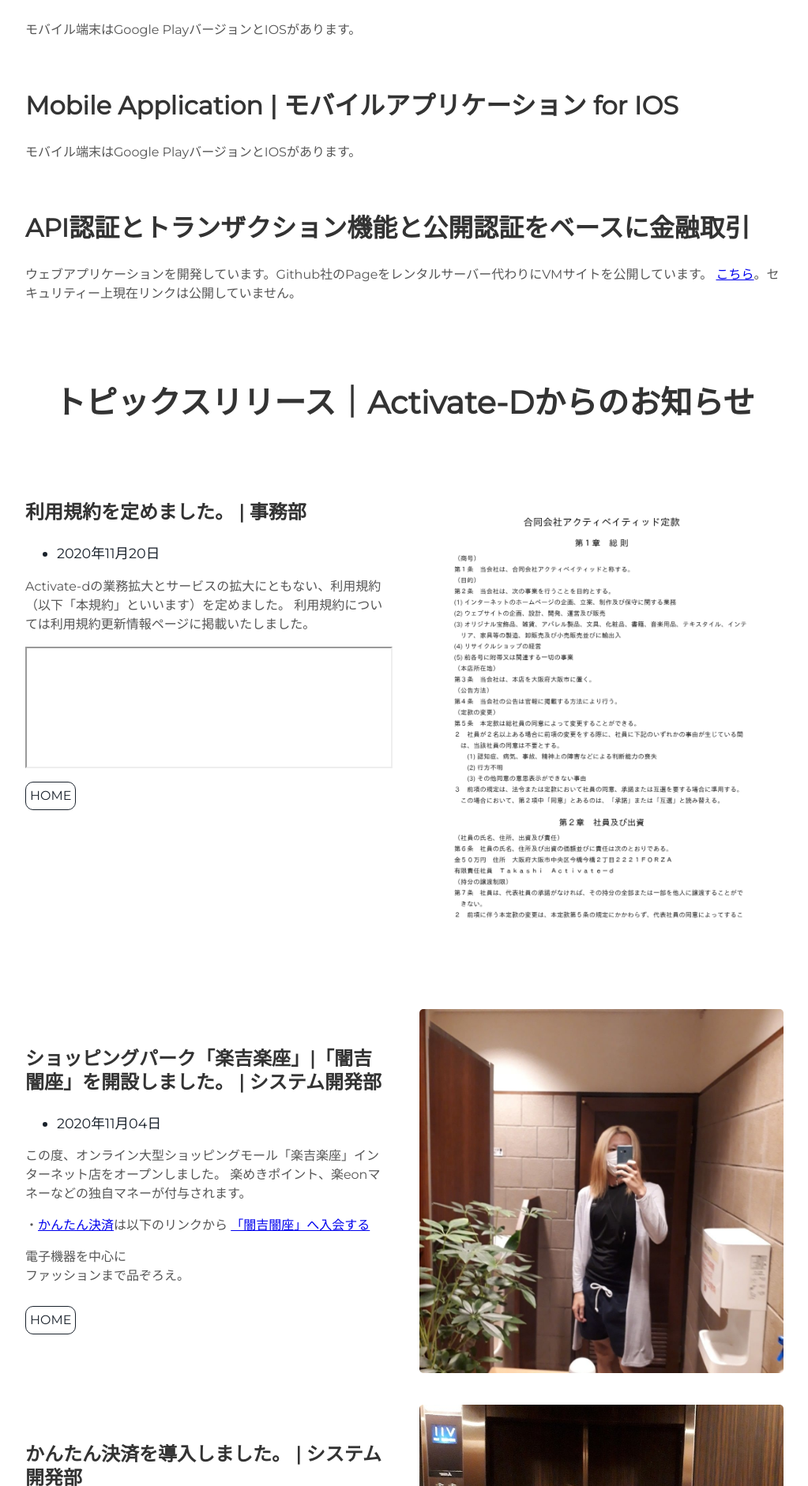
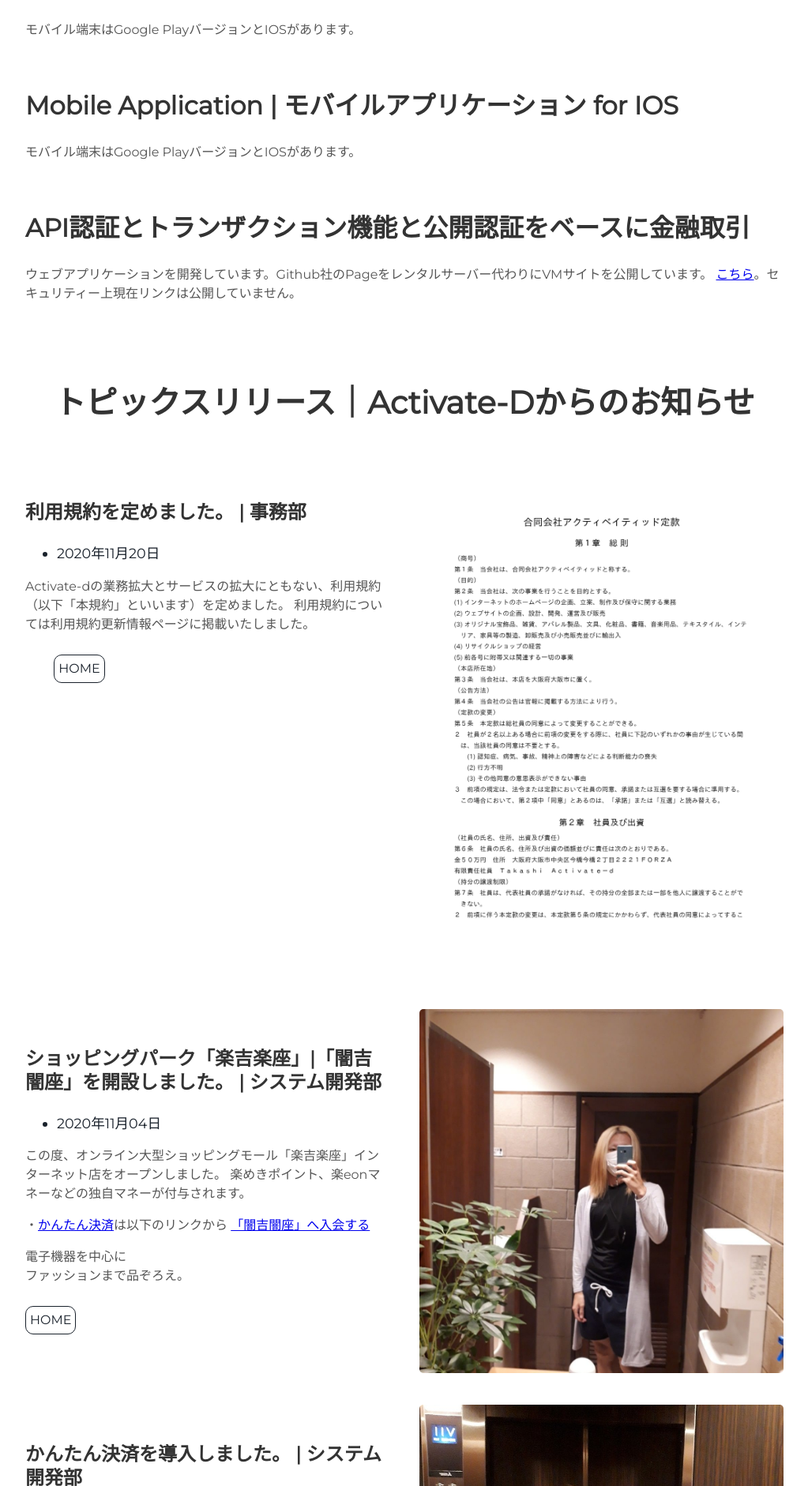
Before and after one commit to takagotch/page351, a Jekyll site: the page built from index.html, in a window 1280 px wide. Shown: the part 1938-3820 px from the top of the page at 79% size, without its empty margins (128-1151 px from the left). Built offline with Jekyll 4.4.1, drawn with Linux system fonts in a browser that asks for light colours.

Commit message:
Update projects.html

```diff
--- a/_includes/projects.html
+++ b/_includes/projects.html
@@ -30,11 +30,11 @@
     Activate-dの業務拡大とサービスの拡大にともない、利用規約（以下「本規約」といいます）を定めました。
     利用規約については利用規約更新情報ページに掲載いたしました。
     </p>
-    <object data="https://raw.githubusercontent.com/takagotch/page351/master/assets/pdf/pdf1.png" type="application/pdf" width="100%" height="100%">
-    <iframe src="https://raw.githubusercontent.com/takagotch/page351/master/assets/pdf/pdf1.png" width="100%" height="100%">
-    <p><b>表示されない時の表示</b>: <a href="https://raw.githubusercontent.com/takagotch/page351/master/assets/pdf/%E5%AE%9A%E6%AC%BE.pdf">PDF をダウンロード</a>.</p>
-    </iframe>
-    </object>
+
+    <object data="http://host/path/to/file.pdf" type="application/pdf">
+    <param name="initZoom" value="fitToPage" />
+　　</object>
+
     <a class="project-link" href="#">HOME</a>
   </div>
 </div>
```
